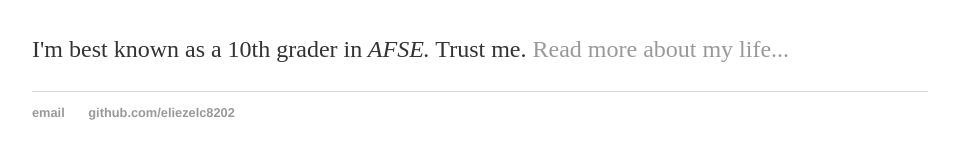
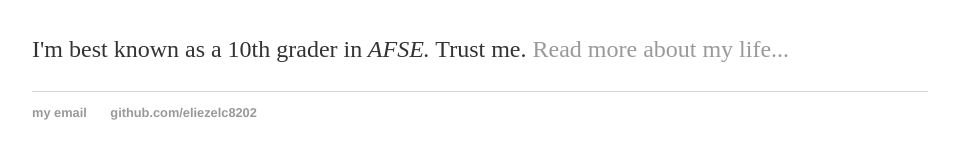
Before and after one commit to eliezelc8202/eliezelc8202.github.io, a Jekyll site: the page built from index.html, in a window 1280 px wide. Shown: the part 164-323 px from the top of the page, without its empty margins (160-1119 px from the left). Built offline with Jekyll 4.4.1, drawn with Linux system fonts in a browser that asks for light colours.

```diff
--- a/_layouts/default.html
+++ b/_layouts/default.html
@@ -21,7 +21,7 @@
 			</div><!-- /.container -->
 			<footer>
 	    		<ul>
-	        		<li><a href="eliezelc8202@afsenyc.org">email</a></li>
+	        		<li><a href="eliezelc8202@afsenyc.org">my email</a></li>
 	        		<li><a href="https://github.com/eliezelc8202">github.com/eliezelc8202</a></li>
 				</ul>
 			</footer>
```
